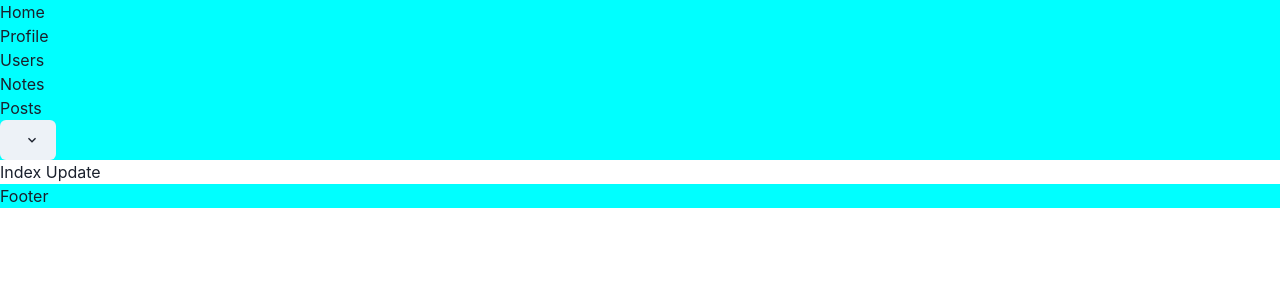
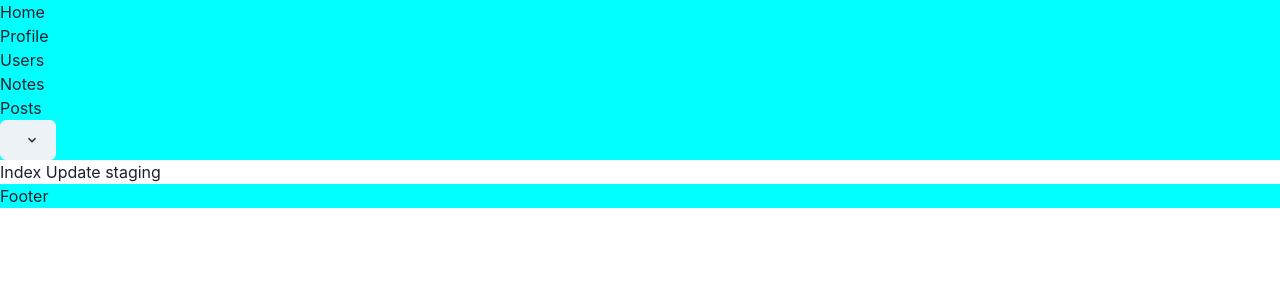
Before and after one commit to pace11/learn-nextjs, a Next.js app: page / in a window 1280 px wide. Shown: the top 300 px of the page. Built offline with nearby package versions, Linux system fonts and the light colour scheme; no server answers.

Commit message:
feat: update content di staging

```diff
--- a/pages/index.js
+++ b/pages/index.js
@@ -3,5 +3,7 @@ import dynamic from "next/dynamic";
 const LayoutComponent = dynamic(() => import("@/layout"));
 
 export default function Main() {
-  return <LayoutComponent metaTitle="Home">Index Update</LayoutComponent>;
+  return (
+    <LayoutComponent metaTitle="Home">Index Update staging</LayoutComponent>
+  );
 }
```
